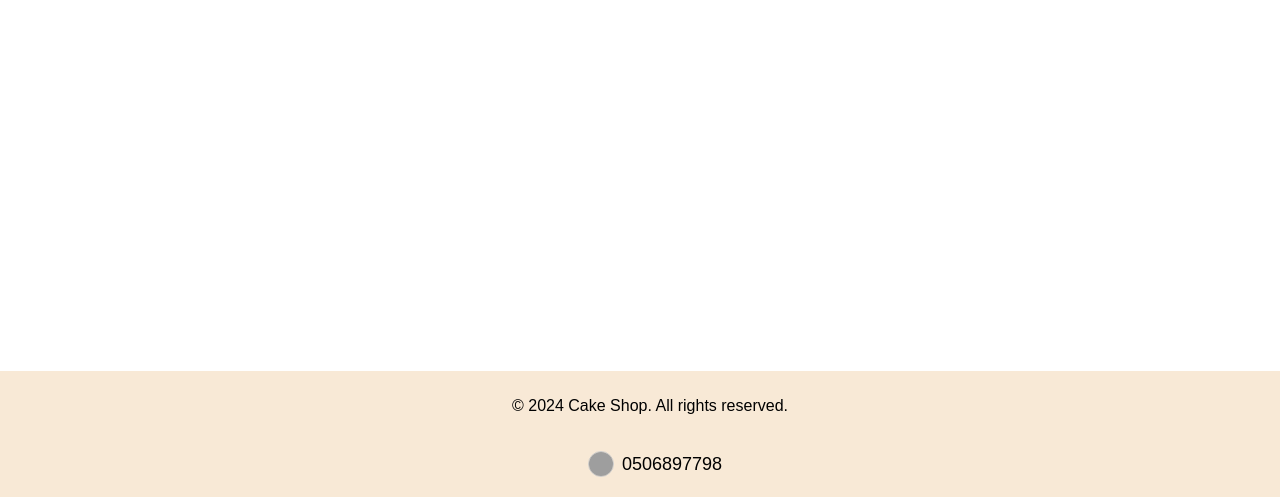
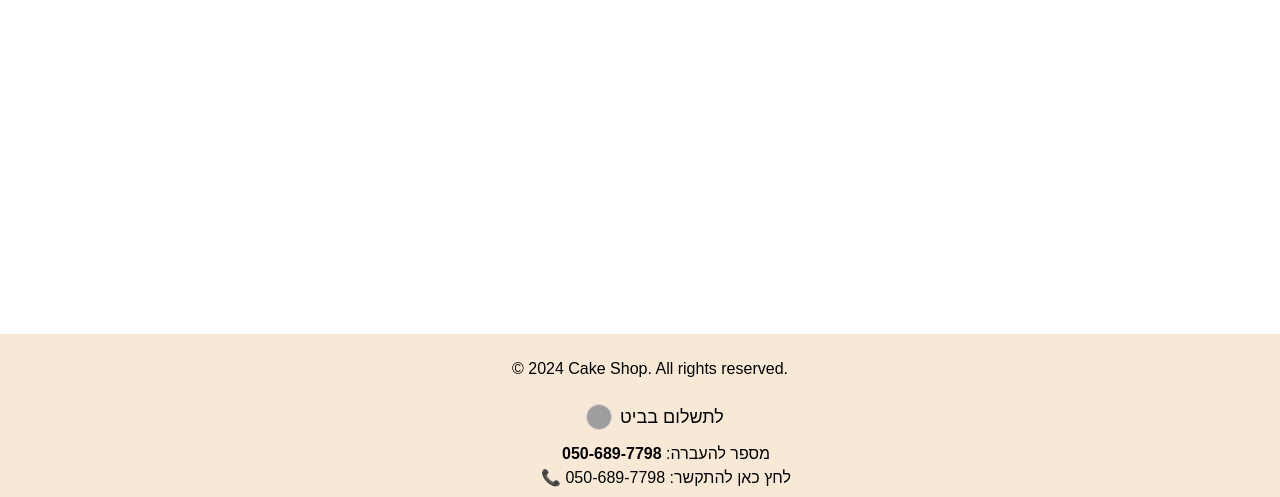
Before and after one commit to shai360hai/HaiCakes, a plain HTML site: page index.html in a window 1280 px wide. Shown: the part 303-800 px from the top of the page. Drawn offline with Linux system fonts and the light colour scheme; grey boxes are pictures that could not be loaded.

Commit message:
Update index.html

```diff
--- a/index.html
+++ b/index.html
@@ -23,13 +23,24 @@
         </div>
     </main>
 
-    <footer>
-        <p>&copy; 2024 Cake Shop. All rights reserved.</p>
+   <footer>
+    <p>&copy; 2024 Cake Shop. All rights reserved.</p>
 
-        <a href="bit://0506897798" style="display: inline-flex; align-items: center; text-decoration: none; color: #000; font-size: 18px; margin-top: 10px;">
+    <div style="margin-top: 10px;">
+        <a href="https://www.bitpay.co.il/" target="_blank" style="display: inline-flex; align-items: center; text-decoration: none; color: #000; font-size: 18px;">
             <img src="https://is1-ssl.mzstatic.com/image/thumb/Purple211/v4/db/69/e4/db69e4c0-be64-6373-3b8f-649b1adf0174/AppIcon-0-0-1x_U007ephone-0-1-0-0-85-220.png/230x0w.webp" alt="Bit" style="width: 24px; height: 24px; margin-right: 8px;">
-            0506897798
+            לתשלום בביט
         </a>
-    </footer>
+        <p style="margin: 5px 0 0 32px; font-size: 16px;">
+            מספר להעברה: <strong>050-689-7798</strong>
+        </p>
+        <p style="margin: 5px 0 0 32px; font-size: 16px;">
+            <a href="tel:0506897798" style="text-decoration: none; color: #000;">
+                📞 לחץ כאן להתקשר: 050-689-7798
+            </a>
+        </p>
+    </div>
+</footer>
+
 </body>
 </html>
```
